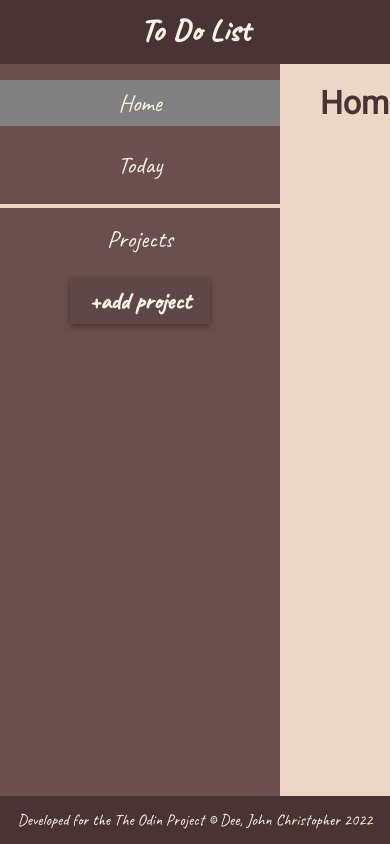
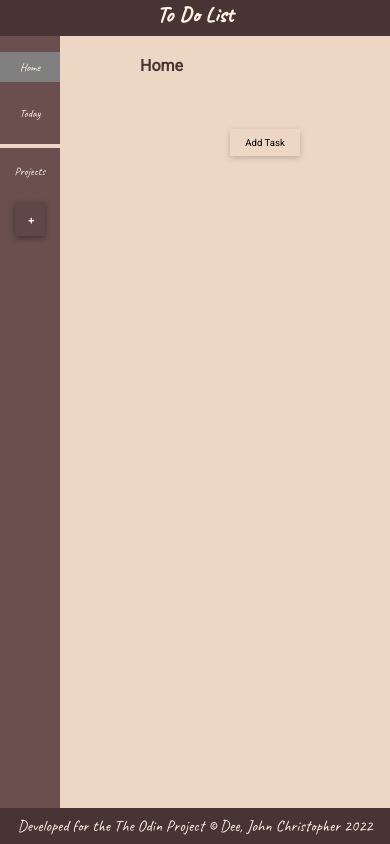
Before and after one commit to jctdee/todo, a website with bundled scripts: page index.html in a window 390 px wide. Built offline with nearby package versions, Linux system fonts and the light colour scheme.

Commit message:
Added styling for different screen sizes. No styling for mobile.

```diff
--- a/style.css
+++ b/style.css
@@ -305,3 +305,93 @@ li:hover:not(#projects) {
 .project-modal::backdrop {
   background: rgba(0,0,0, 0.6);
 }
+
+@media (max-width: 1200px) {
+  :root {
+    --middle-container: 600px;
+  }
+
+  body {
+    grid-template-columns: 140px 1fr;
+    grid-template-rows: 48px 1fr 36px;
+  }
+
+  header {
+    padding: 0;
+  }
+
+  .nav-list-item {
+    font-size: 1.3rem;
+  }
+
+  .task-header {
+    font-size: 1.5rem;
+  }
+
+  #add-task-button {
+    font-size: 1rem;
+  }
+}
+
+@media (max-width: 820px) {
+  :root {
+    --middle-container: 400px;
+  }
+
+  header {
+    padding: 0;
+  }
+
+  header > h1 {
+    font-size: 1.4rem;
+  }
+
+  body {
+    grid-template-columns: 100px 1fr;
+    grid-template-rows: 36px 1fr 36px;
+  }
+
+  .nav-list-item {
+    font-size: 0.9rem;
+  }
+
+  .task-header {
+    font-size: 1.2rem;
+  }
+
+  #add-task-button {
+    font-size: 0.8rem;
+  }
+}
+
+@media (max-width: 576px) {
+  :root {
+    --middle-container: 250px;
+  }
+
+  body {
+    grid-template-columns: 60px 1fr;
+  }
+
+  .nav-list-item {
+    font-size: 0.7rem;
+  }
+
+  #add-project-button {
+    font-size: 0px;
+  }
+
+  #add-project-button::before {
+    content: '+';
+    font-size: 0.9rem;
+  }
+
+  .task-header {
+    font-size: 1rem;
+  }
+
+  #add-task-button {
+    font-size: 0.6rem;
+  }
+
+}
```
Also changed, not shown: README.md.
